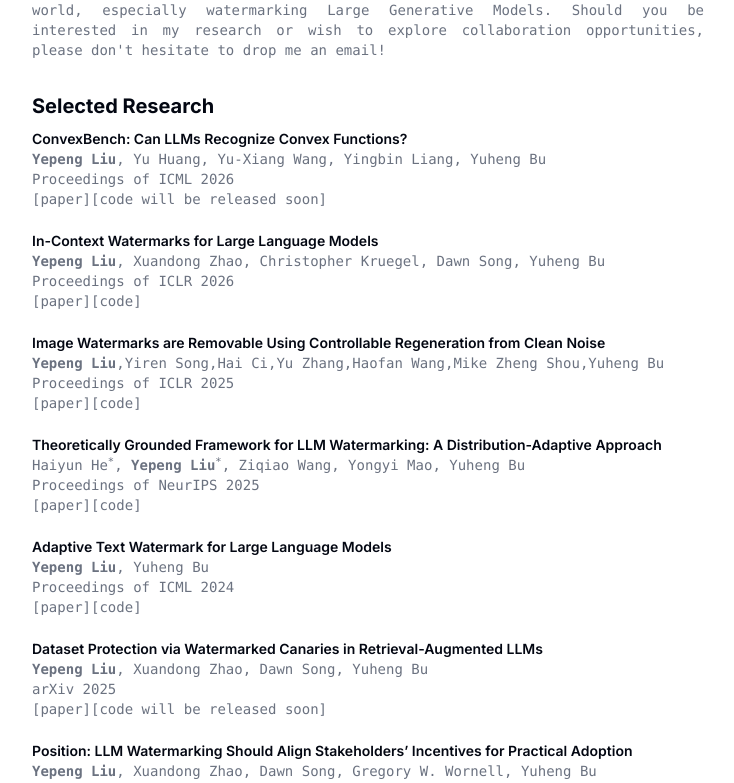
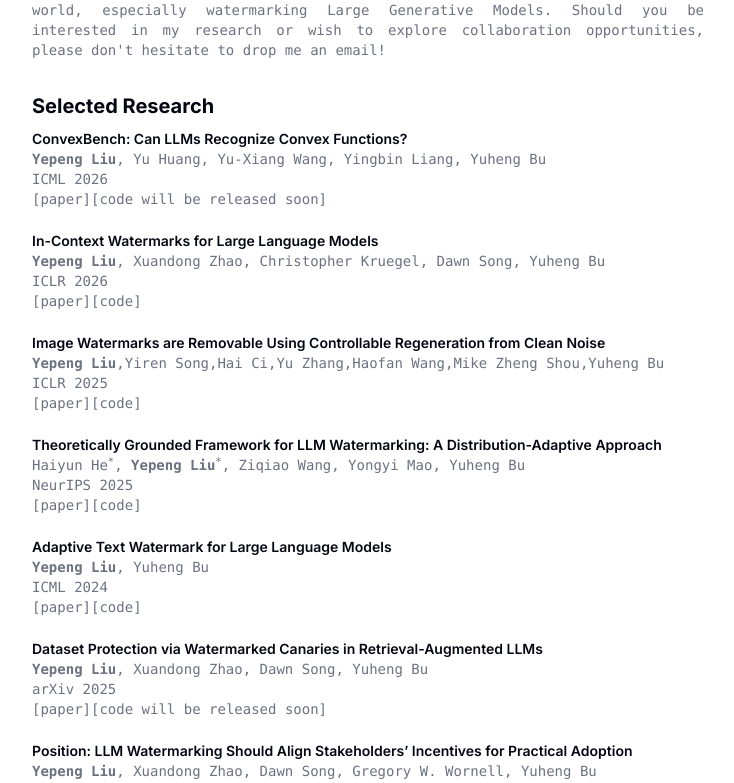
Before and after one commit to yepengliu/yepengliu, a Next.js app: page / in a window 1280 px wide. Shown: the part 460-1243 px from the top of the page, without its empty margins (272-1006 px from the left). Built offline with nearby package versions, Linux system fonts and the light colour scheme.

Commit message:
Update conference descriptions to match years

```diff
--- a/src/data/resume-data.tsx
+++ b/src/data/resume-data.tsx
@@ -73,7 +73,7 @@
           <strong>Yepeng Liu</strong>, Yu Huang, Yu-Xiang Wang, Yingbin Liang, Yuheng Bu
         </>
       ),
-      description: "Proceedings of ICML 2026",
+      description: "ICML 2026",
       paper: "[paper]",
       paperlink: "https://www.arxiv.org/abs/2602.01075",
       code: "[code will be released soon]",
@@ -89,7 +89,7 @@
           <strong>Yepeng Liu</strong>, Xuandong Zhao, Christopher Kruegel, Dawn Song, Yuheng Bu
         </>
       ),
-      description: "Proceedings of ICLR 2026",
+      description: "ICLR 2026",
       paper: "[paper]",
       paperlink: "https://arxiv.org/abs/2505.16934",
       code: "[code]",
@@ -105,7 +105,7 @@
         </>
       ),
       //title: "Yepeng Liu,Yiren Song,Hai Ci,Yu Zhang,Haofan Wang,Mike Zheng Shou,Yuheng Bu",
-      description: "Proceedings of ICLR 2025",
+      description: "ICLR 2025",
       paper: "[paper]",
       paperlink: "https://arxiv.org/abs/2410.05470",
       code: "[code]",
@@ -120,7 +120,7 @@
           Haiyun He<sup>*</sup>, <strong>Yepeng Liu</strong><sup>*</sup>, Ziqiao Wang, Yongyi Mao, Yuheng Bu
         </>
       ),
-      description: "Proceedings of NeurIPS 2025",
+      description: "NeurIPS 2025",
       paper: "[paper]",
       paperlink: "https://arxiv.org/abs/2410.02890",
       code: "[code]",
@@ -137,7 +137,7 @@
         </>
       ),
       // title: "Yepeng Liu,Yuheng Bu",
-      description: "Proceedings of ICML 2024",
+      description: "ICML 2024",
       paper: "[paper]",
       paperlink: "https://arxiv.org/abs/2401.13927",
       code: "[code]",
```
